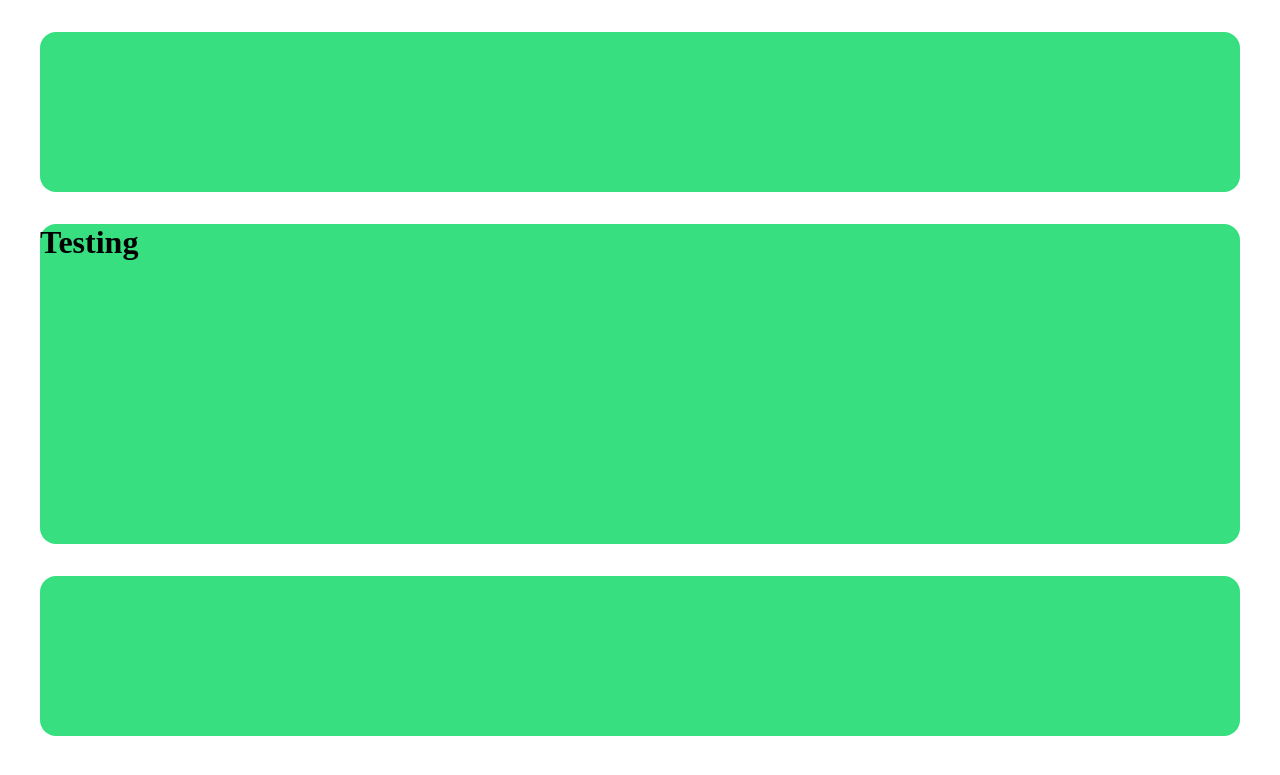
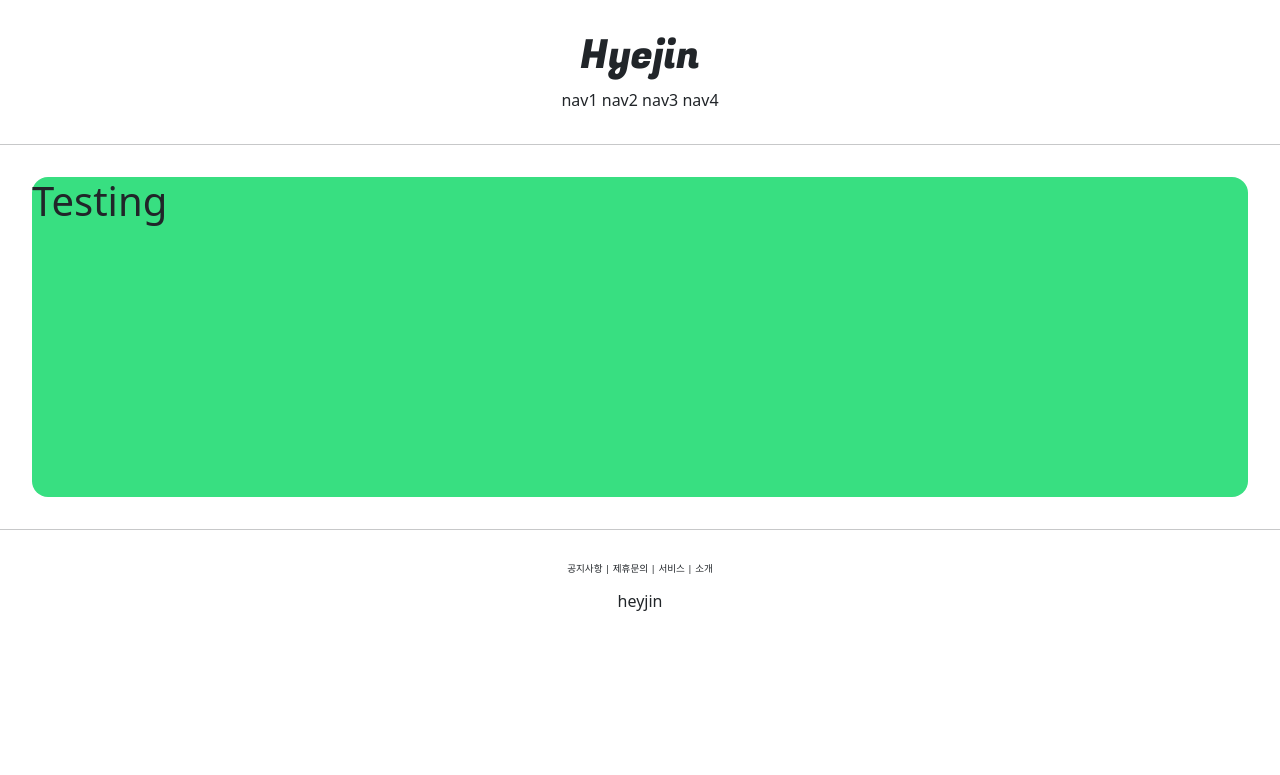
Before and after one commit to poiuyy0420/pargmtic, a Django app: page /account/hello_world/ in a window 1280 px wide. Shown: the top 775 px of the page. Run offline with Django 3.2, Linux system fonts and the light colour scheme.

Commit message:
main page

```diff
--- a/templates/base.html
+++ b/templates/base.html
@@ -5,10 +5,12 @@
 
 <body>
     {% include 'header.html' %}
+    <hr>
 
     {% block content %}
     {% endblock %}
 
+    <hr>
     {% include 'footer.html' %}
 </body>
 </html>
--- a/templates/footer.html
+++ b/templates/footer.html
@@ -1,5 +1,13 @@
+    <div style="text-align: center; margin-top: 2rem;">
 
+        <div style="font-size: .6rem;">
+            <span>공지사항</span> |
+            <span>제휴문의</span> |
+            <span>서비스</span> |
+            <span>소개</span>
+        </div>
+        <div style="margin-top: 1rem;">
+            <h6 style="margin-top: 1rem;">heyjin</h6>
 
-    <div style="height: 10rem; background-color: #38df81; border-radius: 1rem; margin: 2rem;">
-
+        </div>
     </div>
--- a/templates/head.html
+++ b/templates/head.html
@@ -1,4 +1,11 @@
 <head>
     <meta charset="UTF-8">
     <title>Pragamatic</title>
+
+    <!--  bootstrap  -->
+    <link href="https://cdn.jsdelivr.net/npm/bootstrap@5.0.0-beta2/dist/css/bootstrap.min.css" rel="stylesheet" integrity="sha384-BmbxuPwQa2lc/FVzBcNJ7UAyJxM6wuqIj61tLrc4wSX0szH/Ev+nYRRuWlolflfl" crossorigin="anonymous">
+
+    <!--  google font  -->
+    <link rel="preconnect" href="https://fonts.gstatic.com">
+    <link href="https://fonts.googleapis.com/css2?family=Fugaz+One&display=swap" rel="stylesheet">
 </head>
--- a/templates/header.html
+++ b/templates/header.html
@@ -1,3 +1,11 @@
-    <div style="height: 10rem; background-color: #38df81; border-radius: 1rem; margin: 2rem;">
-
+    <div style="text-align:center; margin: 2rem 0;">
+        <div style="font-family: 'Fugaz One', cursive;">
+            <h1>Hyejin</h1>
+        </div>
+        <div>
+            <span>nav1</span>
+            <span>nav2</span>
+            <span>nav3</span>
+            <span>nav4</span>
+        </div>
     </div>
```
